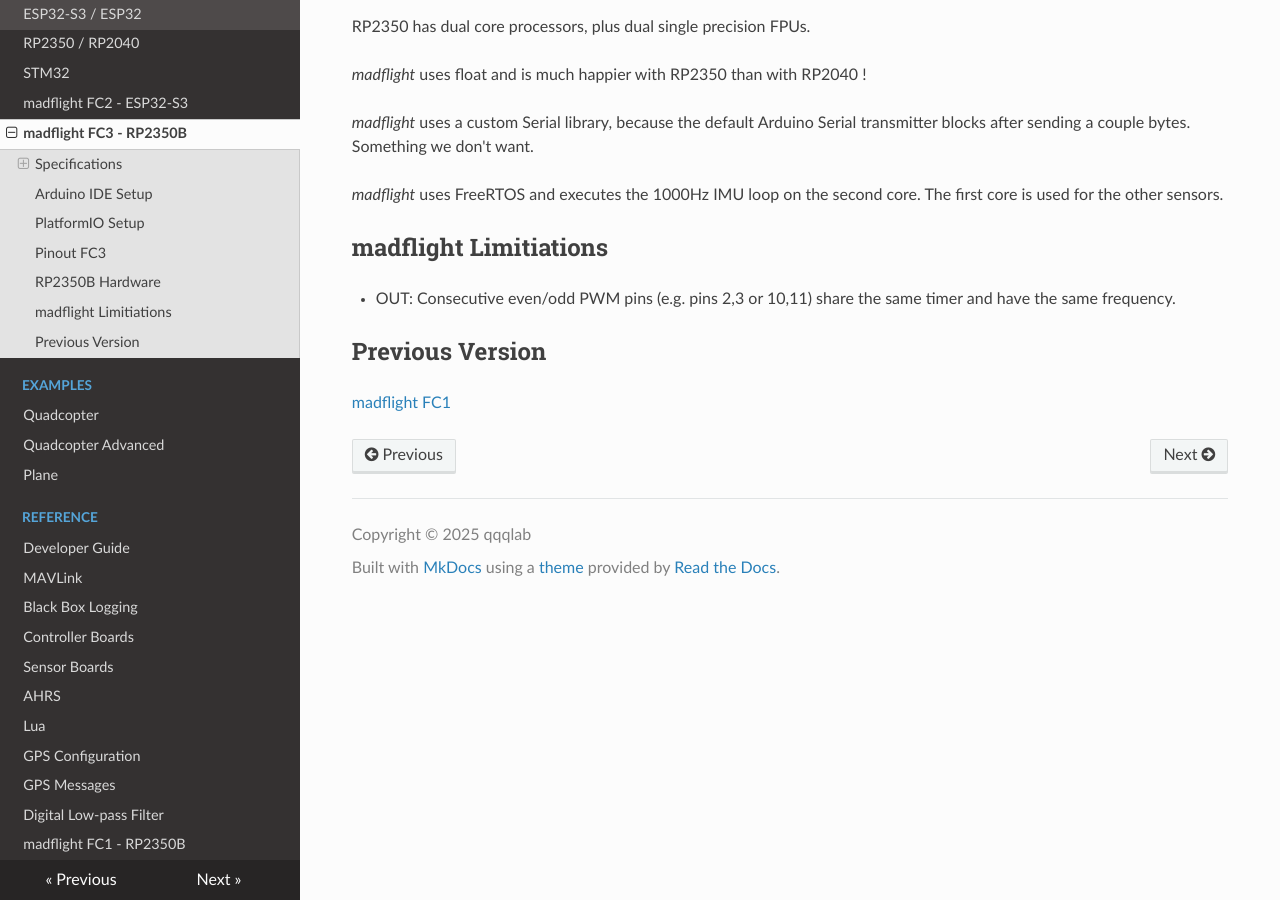
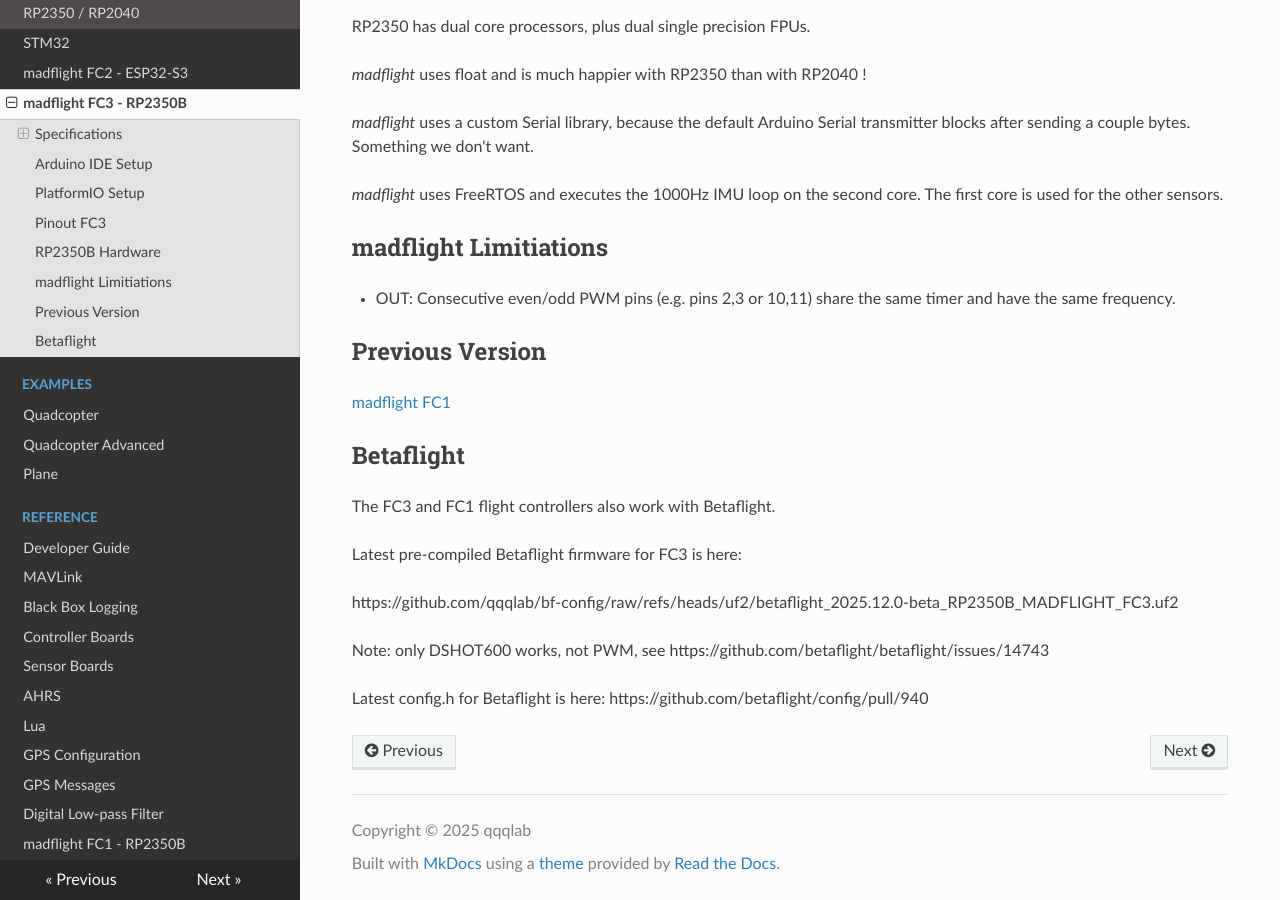
Before and after one commit to qqqlab/madflight-docs, an MkDocs documentation site: the page built from docs/Board-FC3.md, in a window 1280 px wide and 900 px high, scrolled down 4356 px. Built offline with MkDocs 1.6.1, drawn with Linux system fonts in a browser that asks for light colours; nearby versions of some CDN libraries.

Commit message:
Document Betaflight support for FC3 flight controller

```diff
--- a/docs/Board-FC3.md
+++ b/docs/Board-FC3.md
@@ -155,3 +155,15 @@
 ## Previous Version
 
 [madflight FC1](Board-FC1.md)
+
+## Betaflight
+
+The FC3 and FC1 flight controllers also work with Betaflight.
+
+Latest pre-compiled Betaflight firmware for FC3 is here:
+
+https://github.com/qqqlab/bf-config/raw/refs/heads/uf2/betaflight_2025.12.0-beta_RP2350B_MADFLIGHT_FC3.uf2
+
+Note: only DSHOT600 works, not PWM, see https://github.com/betaflight/betaflight/issues/14743
+
+Latest config.h for Betaflight is here: https://github.com/betaflight/config/pull/940
```
